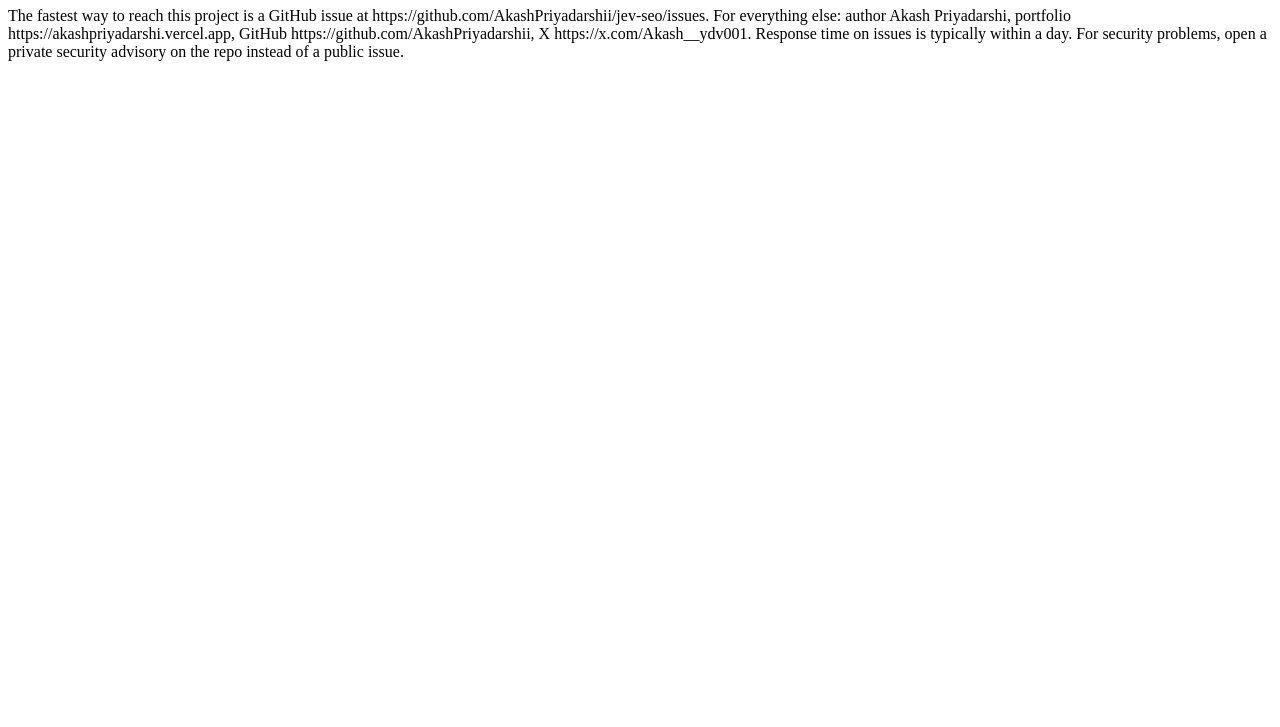
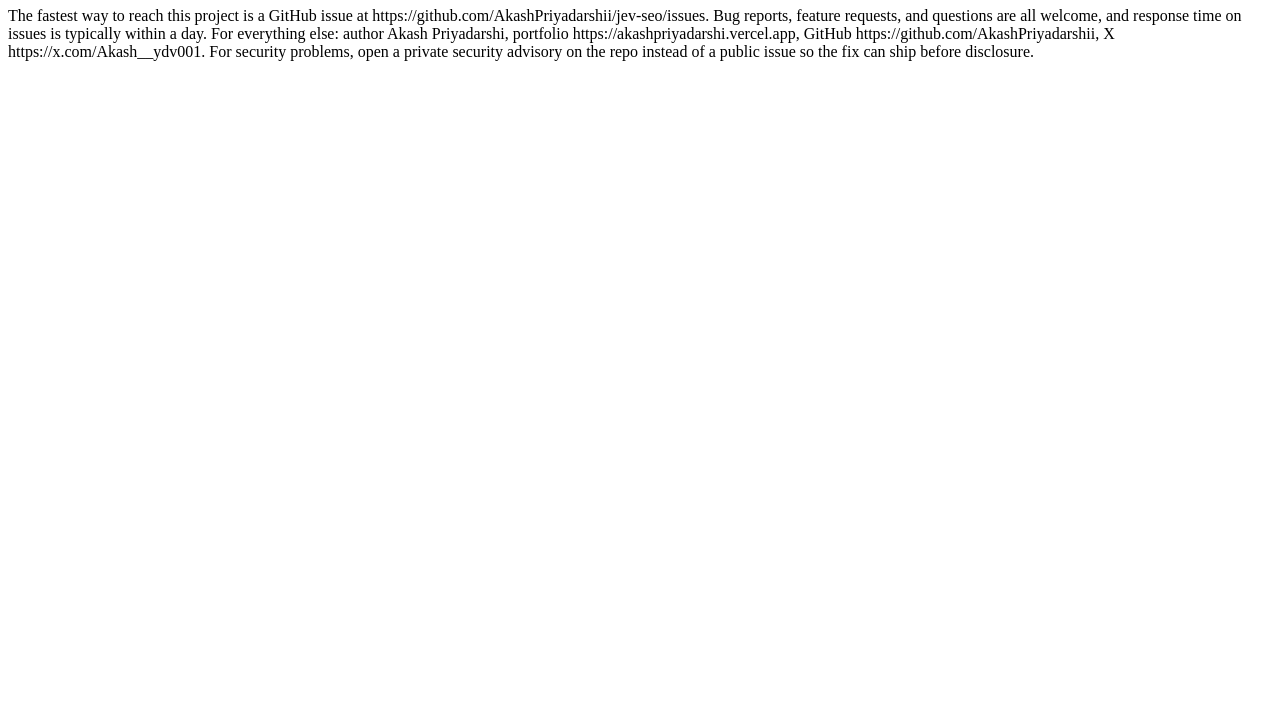
Before and after one commit to AkashPriyadarshii/jev-seo, a plain HTML site: page contact.html in a window 1280 px wide. Shown: the part 73-800 px from the top of the page. Drawn offline with Linux system fonts and the light colour scheme.

Commit message:
Expand contact page past 500 chars

```diff
--- a/contact.html
+++ b/contact.html
@@ -8,6 +8,6 @@
 </head>
 <body>
 <h1>Contact jev-seo</h1>
-<p>The fastest way to reach this project is a GitHub issue at https://github.com/AkashPriyadarshii/jev-seo/issues. For everything else: author Akash Priyadarshi, portfolio https://akashpriyadarshi.vercel.app, GitHub https://github.com/AkashPriyadarshii, X https://x.com/Akash__ydv001. Response time on issues is typically within a day. For security problems, open a private security advisory on the repo instead of a public issue.</p>
+<p>The fastest way to reach this project is a GitHub issue at https://github.com/AkashPriyadarshii/jev-seo/issues. Bug reports, feature requests, and questions are all welcome, and response time on issues is typically within a day. For everything else: author Akash Priyadarshi, portfolio https://akashpriyadarshi.vercel.app, GitHub https://github.com/AkashPriyadarshii, X https://x.com/Akash__ydv001. For security problems, open a private security advisory on the repo instead of a public issue so the fix can ship before disclosure.</p>
 </body>
 </html>
```
